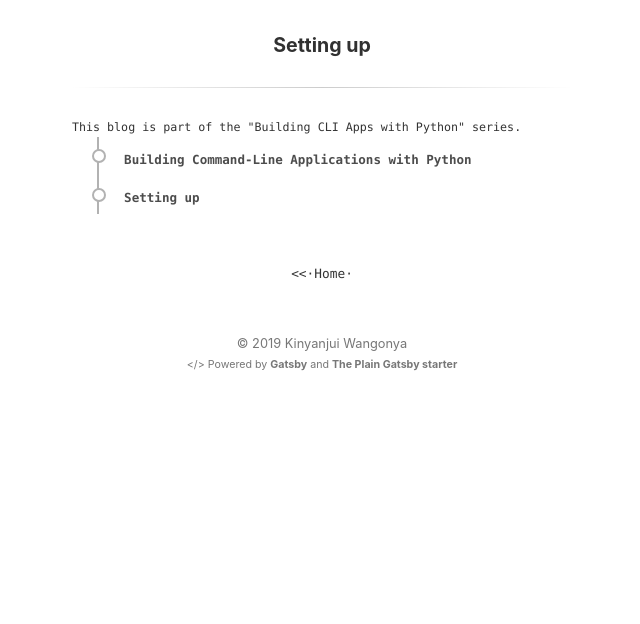
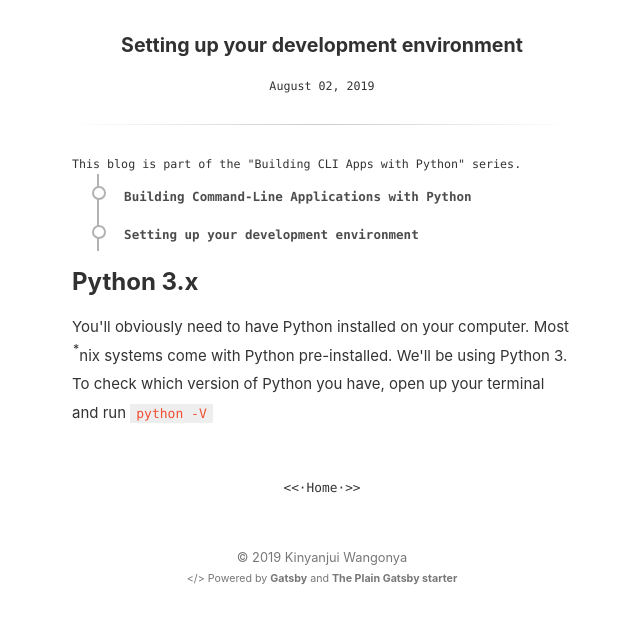
Before and after one commit to wangonya/wangonya.com-old-, a Gatsby site: page /blog/setting-up-python-click in a window 1280 px wide. Shown: the part 138-762 px from the top of the page, without its empty margins (318-958 px from the left). Built offline with nearby package versions, Linux system fonts and the light colour scheme; Gatsby itself is replaced by a stand-in of ours; some packages are replaced by stand-ins of ours.

Commit message:
update post

```diff
--- a/src/pages/blog/setting-up-python-click.md
+++ b/src/pages/blog/setting-up-python-click.md
@@ -1,6 +1,9 @@
 ---
-title: Setting up
-date:
-description:
+title: Setting up your development environment
+date: 2019-08-02
+description: Setting up Python 3.x, pip, Virtualenv and Click
 series: Building CLI Apps with Python
 ---
+
+## Python 3.x
+You'll obviously need to have Python installed on your computer. Most <sup>*</sup>nix systems come with Python pre-installed. We'll be using Python 3. To check which version of Python you have, open up your terminal and run `python -V`
```
